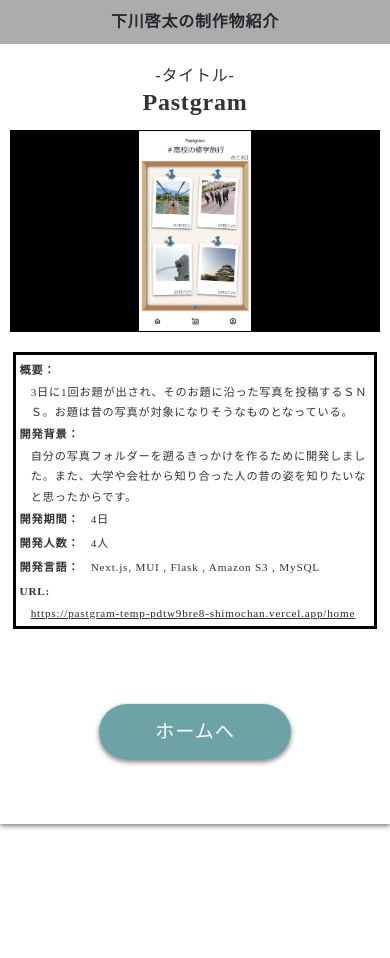
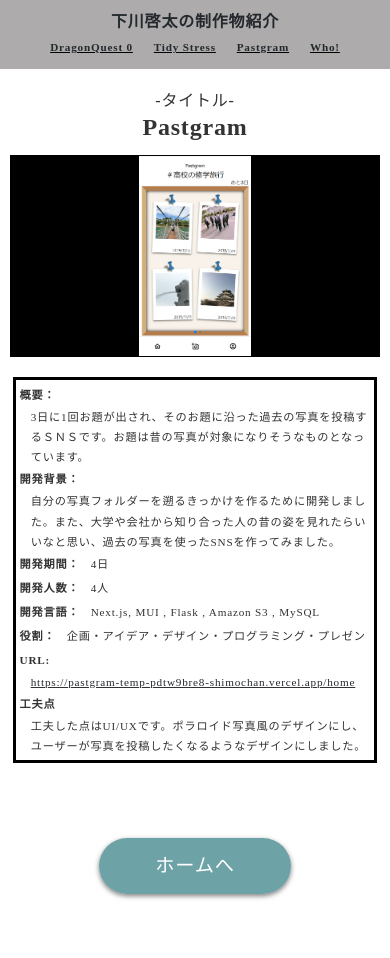
Before and after one commit to shimochan/portfolio, a plain HTML site: page ThirdProduct.html in a window 390 px wide. Before the commit the page ends 844 px from the top, so only its background shows below. Drawn offline with Linux system fonts and the light colour scheme.

Commit message:
工夫点とヘッダー変更

```diff
--- a/ThirdProduct.html
+++ b/ThirdProduct.html
@@ -14,6 +14,12 @@
     <!-- ヘッダー -->
     <header>
       <a href="index.html"><b>下川啓太の制作物紹介</b></a>
+      <div class="headproducts">
+      <a href="firstProduct.html" class="headproduct"><b>DragonQuest 0</b></a>
+      <a href="secondProduct.html" class="headproduct"><b>Tidy Stress</b></a>
+      <a href="thirdProduct.html" class="headproduct"><b>Pastgram</b></a>
+      <a href="fourthProduct.html" class="headproduct"><b>Who!</b></a>
+    </div>
     </header>
     <!--制作物-->
     <div class="Home_inner">
@@ -34,13 +40,13 @@
                 <div class="work1-about">
                   <b>概要：</b>
                   <p>
-                    3日に1回お題が出され、そのお題に沿った写真を投稿するＳＮＳ。お題は昔の写真が対象になりそうなものとなっている。
+                    3日に1回お題が出され、そのお題に沿った過去の写真を投稿するＳＮＳです。お題は昔の写真が対象になりそうなものとなっています。
                   </p>
                 </div>
                 <div class="work1-about">
                   <b>開発背景：</b>
                   <p>
-                    自分の写真フォルダーを遡るきっかけを作るために開発しました。また、大学や会社から知り合った人の昔の姿を知りたいなと思ったからです。
+                    自分の写真フォルダーを遡るきっかけを作るために開発しました。また、大学や会社から知り合った人の昔の姿を見れたらいいなと思い、過去の写真を使ったSNSを作ってみました。
                   </p>
                 </div>
                 <div class="work1-about">
@@ -56,6 +62,10 @@
                   <p>Next.js, MUI , Flask , Amazon S3 , MySQL</p>
                 </div>
                 <div class="work1-about">
+                  <b>役割：</b>
+                  <p>企画・アイデア・デザイン・プログラミング・プレゼン</p>
+                </div>
+                <div class="work1-about">
                   <b>URL:</b>
                   <p>
                     <u>
@@ -66,6 +76,12 @@
                       </a>
                     </u>
                     <br />
+                  </p>
+                </div>
+                <div class="work1-about">
+                  <b>工夫点</b>
+                  <p>
+                    工夫した点はUI/UXです。ポラロイド写真風のデザインにし、ユーザーが写真を投稿したくなるようなデザインにしました。
                   </p>
                 </div>
               </ul>
--- a/css/style.css
+++ b/css/style.css
@@ -64,10 +64,16 @@
   top: 0;
 }
 
-header a {
-  padding-left: 5%;
+.headproducts{
+  text-align: right;
+  justify-content: space-between;
 }
 
+.headproduct{
+  font-size: 0.7rem;
+  padding: 0.5rem;
+  text-decoration:underline solid rgb(0, 0, 0)
+}
 /*-------------------------------------------
 フッター
 -------------------------------------------*/
@@ -392,6 +398,7 @@
     padding-left: 0%;
   }
 
+
   /*-------------------------------------------
     メインビジュアル
     -------------------------------------------*/
@@ -447,14 +454,16 @@
     display: flex;
     width: 5em;
   }
+
   .prof-a {
     position: absolute;
     right: 0;
     bottom: 0;
-    font-size: 1px;
-    margin-right: 5em;
-    margin-bottom: 1em;
+    font-size: 0.5rem;
+    margin-right: 0.2em;
+    margin-bottom: 0.2em;
   }
+
 
 
   .pho {
```
Also changed, not shown: FirstProduct.html (+12 -2 lines), SecondProduct.html (+15 -7 lines), fourthProduct.html (+17 -1 lines), index.html (+6 -0 lines).
